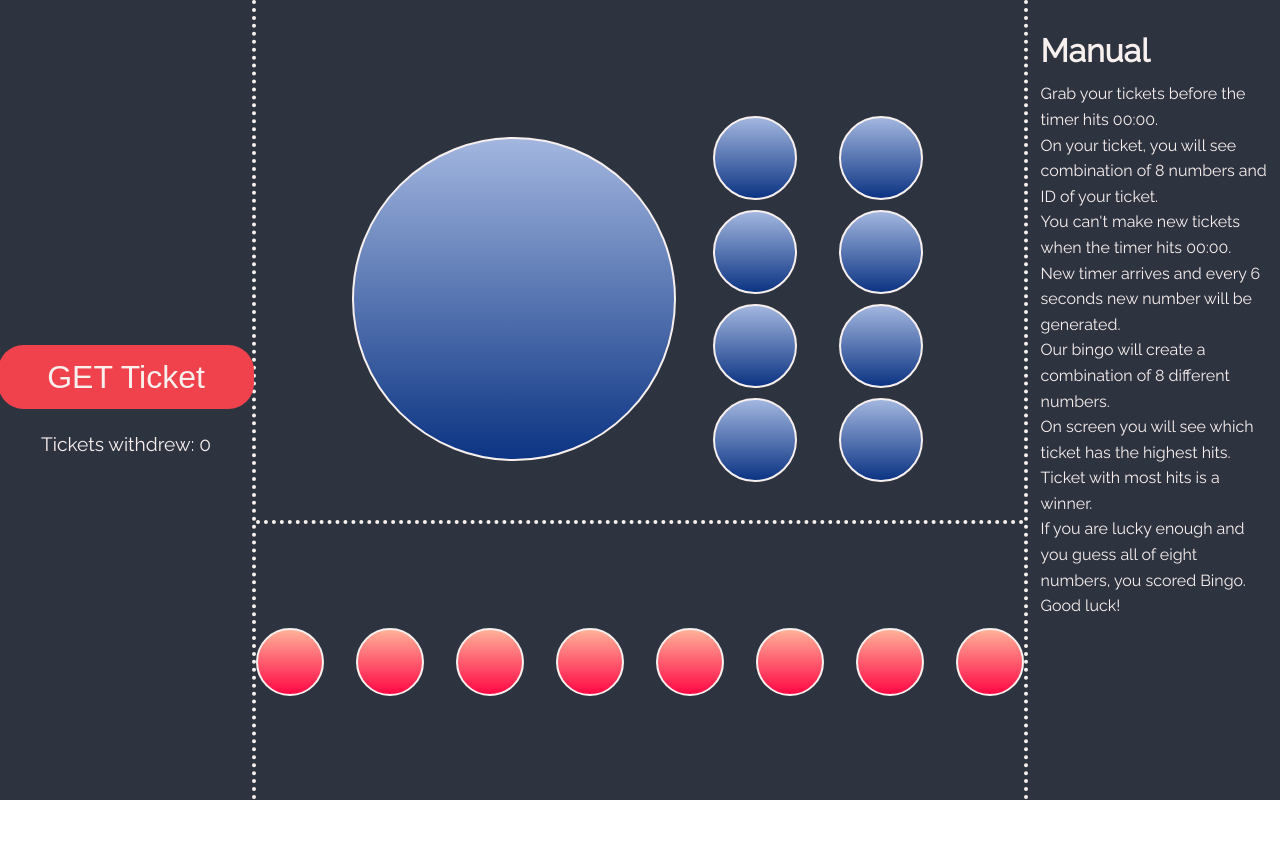
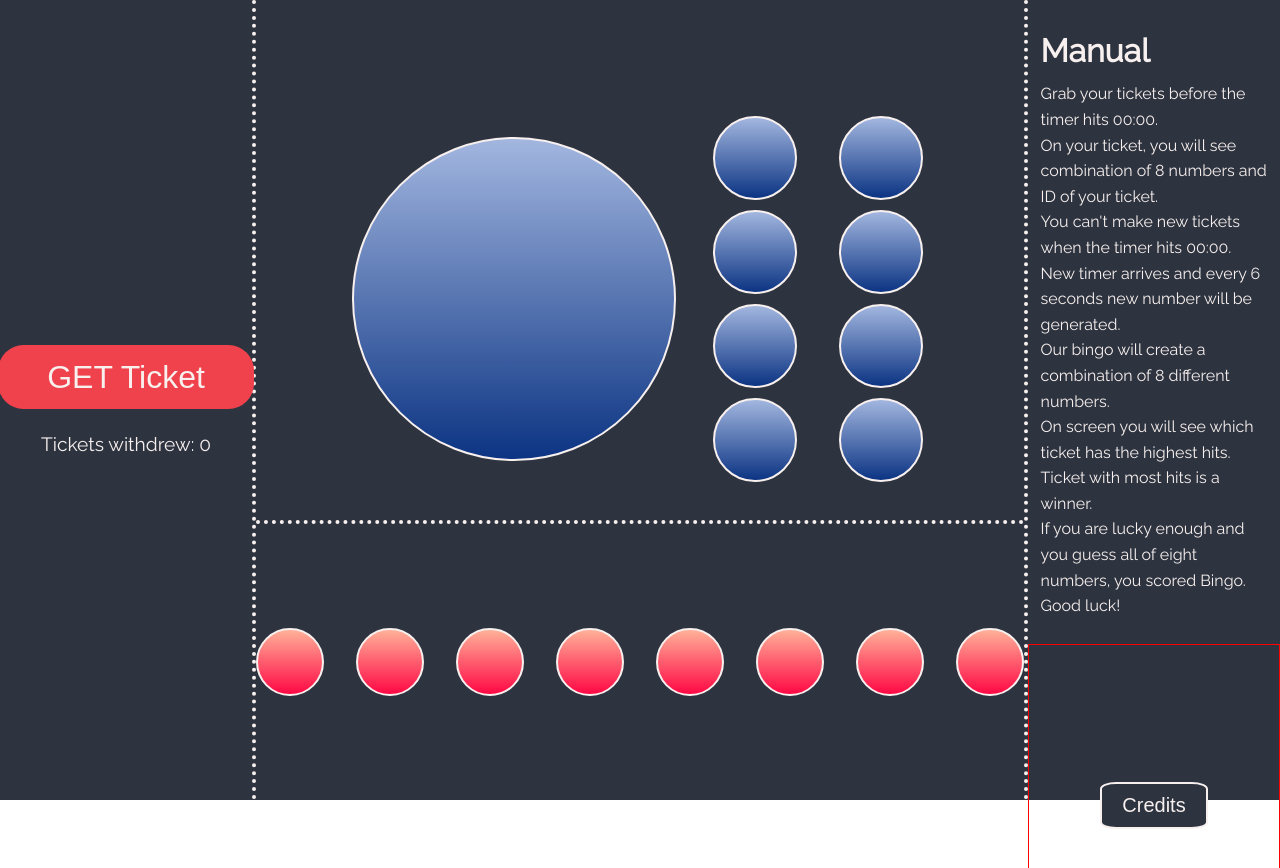
Before and after one commit to edinSahbaz/vue-lucky-bingo, a Vue app: page /#/main in a window 1280 px wide. Shown: the top 868 px of the page. Before the commit the page ends 800 px from the top, so only its background shows below. Built offline with nearby package versions, Linux system fonts and the light colour scheme; what vue-particles would draw is missing.

Commit message:
(Added) SweetAlert2 for credits

```diff
--- a/package.json
+++ b/package.json
@@ -10,6 +10,7 @@
   "dependencies": {
     "core-js": "^3.3.2",
     "particles.js": "^2.0.0",
+    "sweetalert2": "^9.3.10",
     "vue": "^2.6.10",
     "vue-router": "^3.1.3",
     "vuex": "^3.0.1"
--- a/src/components/Main/Right.vue
+++ b/src/components/Main/Right.vue
@@ -13,12 +13,34 @@
             <span>If you are lucky enough and you guess all of eight numbers, you scored Bingo.</span>
             <span>Good luck!</span>
         </div>
+        <div class="authors">
+            <button id="authInfo" @click="showAuthors">Credits</button>
+        </div>
     </div>
 </template>
 
 <script>
+    // ev samo dodo ovo prosto
+    // glupo mi installovat font awesome za vue za 1 github ikonicu
+    // al doduse nije mi tolko ni glupo kolko neam sad volje
+    // et.. sutra ću hard hustle, dns je kita dan haha
+
+    import Swal from 'sweetalert2';
+
     export default {
-  name: "Right"
+        name: "Right",
+        methods: {
+            showAuthors() {
+                Swal.fire({
+                        title: 'Authors',
+                        text: '<span>Kenan Sejmenović</span>' +
+                            '<br>' +
+                            '<span>Edin Šahbaz</span>',
+                        icon: 'info',
+                    }
+                )
+            }
+        }
     };
 </script>
 
@@ -41,4 +63,28 @@ export default {
         display: block;
         font-size: 16px;
     }
+
+    .authors {
+        border: 1px solid red;
+        height: 40vh;
+        display: flex;
+        justify-content: center;
+        align-items: center;
+    }
+
+    #authInfo {
+        padding: 10px 20px;
+        border-radius: 15%;
+        outline: none;
+        border: 2px solid #f8f0ee;
+        background-color: #2d3440;
+        color: #f8f0ee;
+        font-size: 20px;
+        cursor: pointer;
+        transition: 0.4s;
+    }
+
+    #authInfo:hover {
+        background-color: #383f4d;
+    }
 </style>
```
Also changed, not shown: 1 other file (tests, documents, lock files or other folders). Lines whose indentation alone changed are shown as unchanged.
